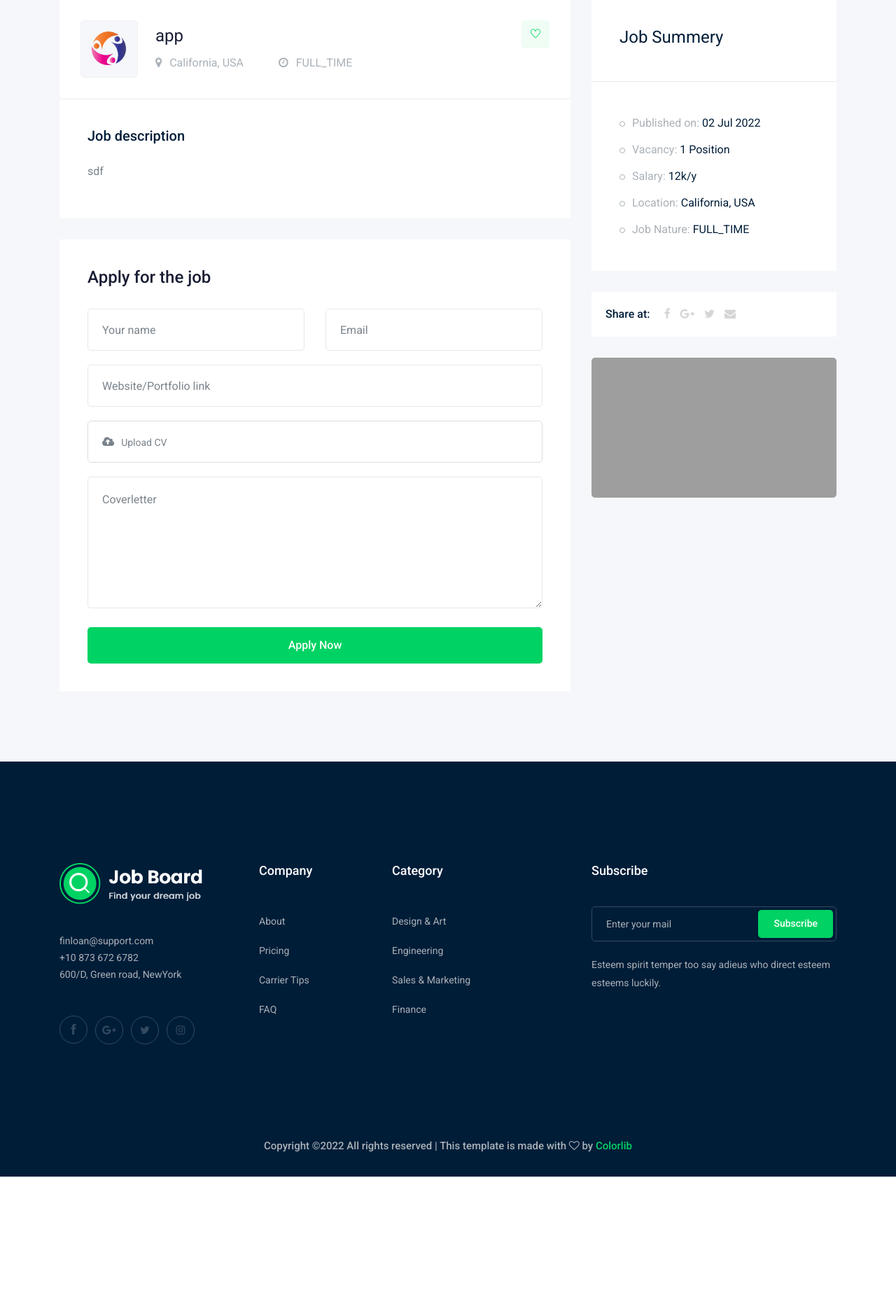
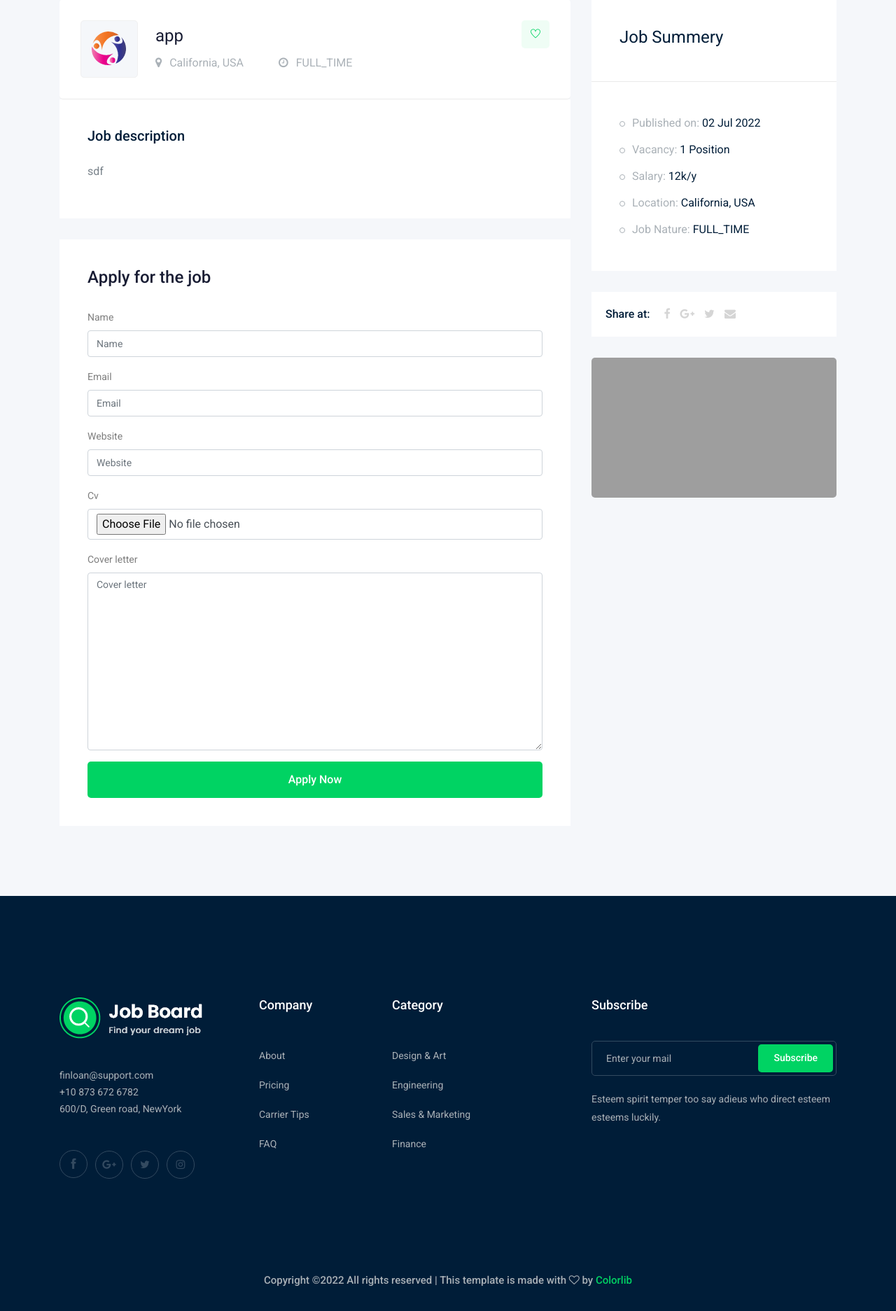
Before and after one commit to hamzaabadah/django-jop-board, a Django app: a page that uses job/templates/job/job_details.html in a window 1280 px wide. Shown: the part 452-2325 px from the top of the page at 70% size. Before the commit the page ends 2133 px from the top, so only its background shows below. Run offline with Django 4.2, Linux system fonts and the light colour scheme; data comes from the database, SQL or seed files in the repository; both versions use the stored data as it was after the commit; a map, chart or similar area stays blank; some libraries are stand-ins or nearby versions; grey boxes are pictures that could not be loaded.

Commit message:
push code to master

```diff
--- a/job/admin.py
+++ b/job/admin.py
@@ -1,6 +1,7 @@
 from django.contrib import admin
 
 # Register your models here.
-from .models import Jop, Category
+from .models import Jop, Category, Apply
 admin.site.register(Jop)
 admin.site.register(Category)
+admin.site.register(Apply)
--- /dev/null
+++ b/job/form.py
@@ -0,0 +1,8 @@
+from django import forms
+from .models import Apply
+
+
+class ApplyForm(forms.ModelForm):
+    class Meta:
+        model = Apply
+        fields = ['name', 'email', 'website', 'cv', 'cover_letter']
--- a/job/models.py
+++ b/job/models.py
@@ -40,3 +40,15 @@ class Category(models.Model):
 
     def __str__(self):
         return self.name
+
+
+class Apply(models.Model):
+    job = models.ForeignKey(Jop, on_delete=models.CASCADE, related_name='apply_jop')
+    name = models.CharField(max_length=50)
+    email = models.EmailField(max_length=50)
+    website = models.URLField()
+    cv = models.FileField(upload_to='apply/')
+    cover_letter = models.TextField(max_length=500)
+
+    def __str__(self):
+        return self.name
--- a/job/templates/job/job_details.html
+++ b/job/templates/job/job_details.html
@@ -1,4 +1,5 @@
 {% extends 'base.html'%}
+{% load bootstrap4 %}
 {% block body %}
     <!-- bradcam_area  -->
     <div class="bradcam_area bradcam_bg_1">
@@ -52,46 +53,12 @@
                     </div>
                     <div class="apply_job_form white-bg">
                         <h4>Apply for the job</h4>
-                        <form action="#">
-                            <div class="row">
-                                <div class="col-md-6">
-                                    <div class="input_field">
-                                        <input type="text" placeholder="Your name">
-                                    </div>
-                                </div>
-                                <div class="col-md-6">
-                                    <div class="input_field">
-                                        <input type="text" placeholder="Email">
-                                    </div>
-                                </div>
-                                <div class="col-md-12">
-                                    <div class="input_field">
-                                        <input type="text" placeholder="Website/Portfolio link">
-                                    </div>
-                                </div>
-                                <div class="col-md-12">
-                                    <div class="input-group">
-                                        <div class="input-group-prepend">
-                                          <button type="button" id="inputGroupFileAddon03"><i class="fa fa-cloud-upload" aria-hidden="true"></i>
-                                          </button>
-                                        </div>
-                                        <div class="custom-file">
-                                          <input type="file" class="custom-file-input" id="inputGroupFile03" aria-describedby="inputGroupFileAddon03">
-                                          <label class="custom-file-label" for="inputGroupFile03">Upload CV</label>
-                                        </div>
-                                      </div>
-                                </div>
-                                <div class="col-md-12">
-                                    <div class="input_field">
-                                        <textarea name="#" id="" cols="30" rows="10" placeholder="Coverletter"></textarea>
-                                    </div>
-                                </div>
-                                <div class="col-md-12">
-                                    <div class="submit_btn">
-                                        <button class="boxed-btn3 w-100" type="submit">Apply Now</button>
-                                    </div>
-                                </div>
-                            </div>
+                        <form method="POST" enctype="multipart/form-data">
+                            {% csrf_token %}
+                              {% bootstrap_form form %}
+                              {% buttons %}
+                                <button class="boxed-btn3 w-100" type="submit">Apply Now</button>
+                              {% endbuttons %}
                         </form>
                     </div>
                 </div>
@@ -153,3 +120,5 @@
         </div>
     </div>
 {% endblock body %}
+
+<button class="boxed-btn3 w-100" type="submit">Apply Now</button>
--- a/job/views.py
+++ b/job/views.py
@@ -1,7 +1,7 @@
 from django.shortcuts import render
 from .models import Jop
 from django.core.paginator import Paginator
-
+from .form import ApplyForm
 
 # Create your views here.
 
@@ -16,6 +16,16 @@ def job_list(request):
 
 
 def job_details(request, slug):
+
     job_detail = Jop.objects.get(slug=slug)
-    context = {'job': job_detail}
+
+    if request.method == "POST":
+        form = ApplyForm(request.POST, request.FILES)
+        if form.is_valid():
+            my_form = form.save(commit=False)
+            my_form.job = job_detail
+            my_form.save()
+    else:
+        form = ApplyForm()
+    context = {'job': job_detail, 'form': form}
     return render(request, 'job/job_details.html', context)
--- a/project/settings.py
+++ b/project/settings.py
@@ -42,6 +42,7 @@ INSTALLED_APPS = [
     'contact.apps.ContactConfig',
     'home.apps.HomeConfig',
     'job.apps.JobConfig',
+    'bootstrap4',
 ]
 
 MIDDLEWARE = [
```
Also changed, not shown: db.sqlite3, job/migrations/0005_apply.py (added), job/migrations/0006_apply_jop.py (added), job/migrations/0007_rename_jop_apply_job.py (added), media/apply/RR_2022-07-05_14_14_33.PNG (added), media/apply/RR_2022-07-05_14_14_33_Rvel8Vh.PNG (added), media/apply/screencapture-app-rasseed-desk-2022-07-05-16_23_06.png (added), media/apply/screencapture-app-rasseed-desk-2022-07-05-16_23_06_5V94xx2.png (added), media/apply/screencapture-app-rasseed-desk-2022-07-05-16_23_06_WpbSfX4.png (added).
